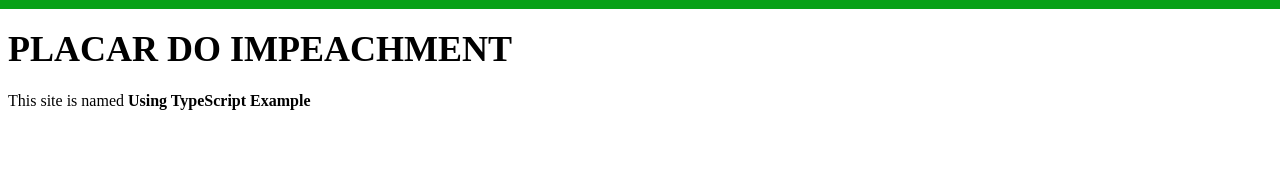
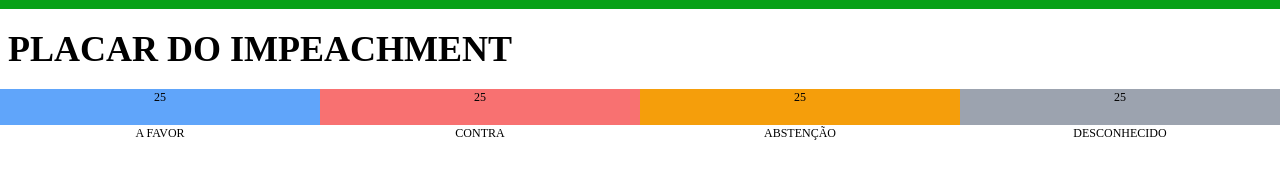
Before and after one commit to dossiepolitico/placarimpeachment, a Gatsby site: page / in a window 1280 px wide. Shown: the part 39-218 px from the top of the page. Built offline with nearby package versions, Linux system fonts and the light colour scheme; Gatsby itself is replaced by a stand-in of ours.

Commit message:
Create progress bar showing votes distribution

```diff
--- /dev/null
+++ b/src/components/progress.tsx
@@ -0,0 +1,35 @@
+import * as React from 'react';
+
+interface ProgressProps {
+    favor: number
+    contrary: number
+    abstention: number
+    unknown: number
+}
+
+const Progress: React.FC<ProgressProps> = ({ favor, contrary, abstention, unknown }) => {
+    const total = [favor, contrary, abstention, unknown].reduce((acc, curr) => acc + curr, 0)
+
+    return (
+        <div className="flex text-xs text-center" style={{ height: '36px' }}>
+            <div style={{ width: `${favor / total * 100 }%` }}>
+                <div className="h-full bg-blue-400">{ favor }</div>
+                <div className="truncate">A FAVOR</div>
+            </div>
+            <div style={{ width: `${contrary / total * 100}%` }} >
+                <div className="h-full bg-red-400">{ contrary }</div>
+                <div className="truncate">CONTRA</div>
+            </div>
+            <div style={{ width: `${abstention / total * 100}%` }}>
+                <div className="h-full bg-yellow-500">{ abstention }</div>
+                <div className="truncate">ABSTENÇÃO</div>
+            </div>
+            <div style={{ width: `${unknown / total * 100}%` }}>
+                <div className="h-full bg-gray-400">{ unknown }</div>
+                <div className="truncate">DESCONHECIDO</div>
+            </div>
+        </div>
+    );
+};
+
+export default Progress;
--- a/src/pages/index.tsx
+++ b/src/pages/index.tsx
@@ -1,6 +1,7 @@
 import { graphql, PageProps } from 'gatsby';
 import * as React from 'react';
 import Layout from '../components/layout';
+import Progress from '../components/progress'
 
 // Please note that you can use https://github.com/dotansimha/graphql-code-generator
 // to generate all types from graphQL schema
@@ -31,10 +32,8 @@ export default class IndexPage extends React.Component<IndexPageProps> {
             <Layout>
                 <div className="px-2 pt-5">
                     <h1 className="text-4xl uppercase font-bold mb-5">Placar do Impeachment</h1>
-                    <p>
-                        This site is named <strong>{siteName}</strong>
-                    </p>
                 </div>
+                <Progress favor={25} contrary={25} abstention={25} unknown={25} />
             </Layout>
         );
     }
```
